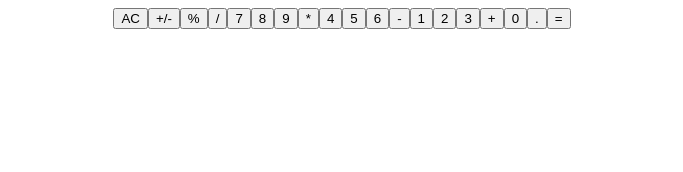
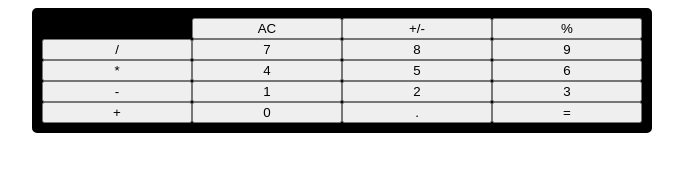
Before and after one commit to MedinaAhmed/Calculator, a plain HTML site: page index.html in a window 1280 px wide. Shown: the whole page, without its empty margins (298-981 px from the left). Drawn offline with Linux system fonts and the light colour scheme.

Commit message:
adding css
adding styles to calculator

```diff
--- a/style.css
+++ b/style.css
@@ -2,6 +2,19 @@ body{
     display: flex;
     justify-content: center;
 }
+
 #container{
+    background-color: black;
+    border: 10px solid black;
+    border-radius: 5px;
+    display: grid;
+    grid-template-columns: repeat(4, 150px);
+}
+
+#display{
     display: flex;
+    flex-direction: column;
+    justify-content: space-around;
+    align-items: flex-end;
+    padding: 5px;
 }
```
